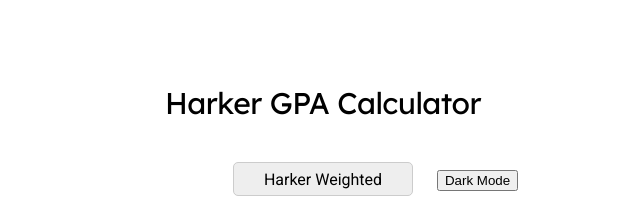
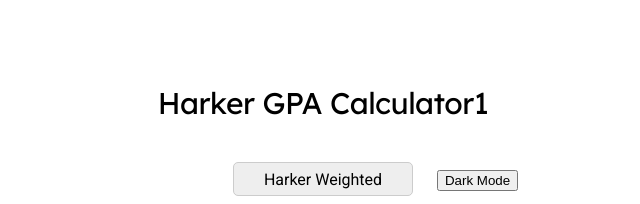
Before and after one commit to rsahasi/DMT, a plain HTML site: page index.html in a window 1280 px wide. Shown: the top 204 px of the page, without its empty margins (317-957 px from the left). Drawn offline with Linux system fonts and the light colour scheme.

Commit message:
Update index.html

```diff
--- a/index.html
+++ b/index.html
@@ -22,7 +22,7 @@
 </head>
 
 <body>
-    <h1>Harker GPA Calculator</h1>
+    <h1>Harker GPA Calculator1</h1>
     <input type="submit" id="isWeighted" value="Harker Weighted" />
     <button id="myFunction()">Dark Mode</button>
     <script>
```
